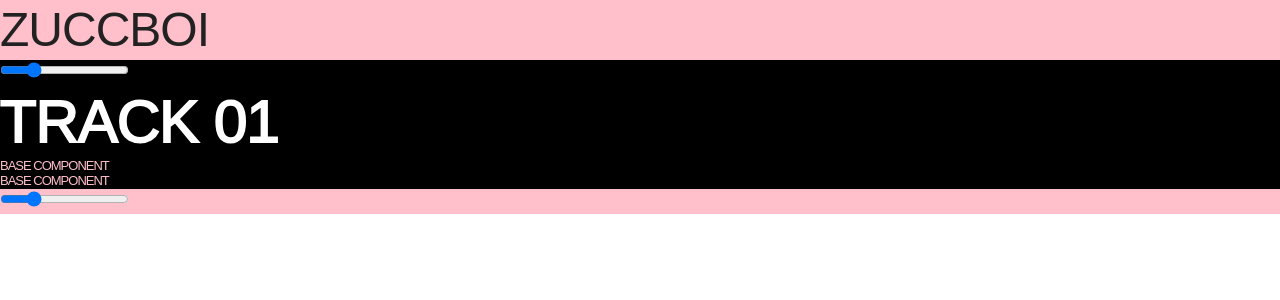
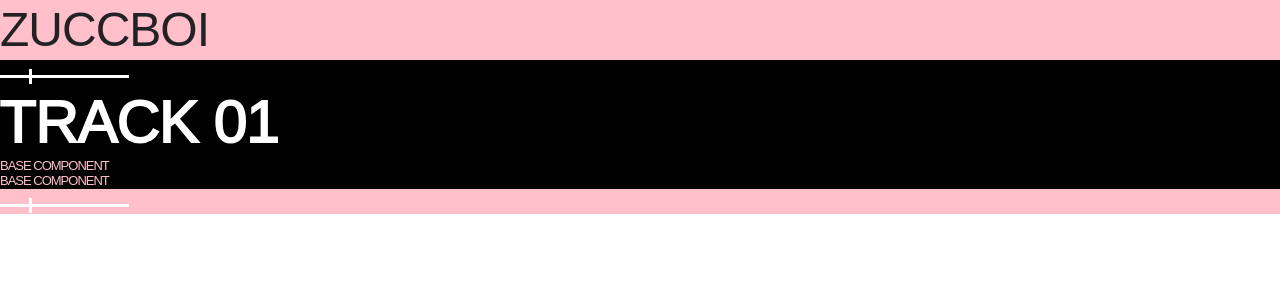
Before and after one commit to huntercaron/banger, a React (Create React App) app: page / in a window 1280 px wide. Shown: the top 300 px of the page. Built offline with nearby package versions, Linux system fonts and the light colour scheme; no server answers.

Commit message:
style the slider

```diff
--- a/src/components/RateSlider/index.js
+++ b/src/components/RateSlider/index.js
@@ -8,6 +8,28 @@ const Wrapper = styled.div`
       font-size: 1.3rem;
       color: pink;
     }
+
+    .slider::-webkit-slider-thumb {
+      -webkit-appearance: none;
+      height: 15px;
+      width: 3px;
+      background: white;
+    }
+
+    .slider:focus {
+      outline: none;
+    }
+
+    .slider:hover {
+      cursor: pointer;
+    }
+`
+
+const Slider = styled.input`
+  -webkit-appearance: none;
+  background: white;
+  height: 3px;
+  }
 `
 
 class RateSlider extends Component {
@@ -24,7 +46,7 @@ class RateSlider extends Component {
     render() {
       return (
           <Wrapper {...this.props}>
-              <input onChange={this.handleRateChange} type="range" id="range" min="0.1" max="4" step="0.01" defaultValue="1"></input>
+              <Slider onChange={this.handleRateChange} className="slider" type="range" id="range" min="0.1" max="4" step="0.01" defaultValue="1"/>
           </Wrapper>
       )
     }
```
